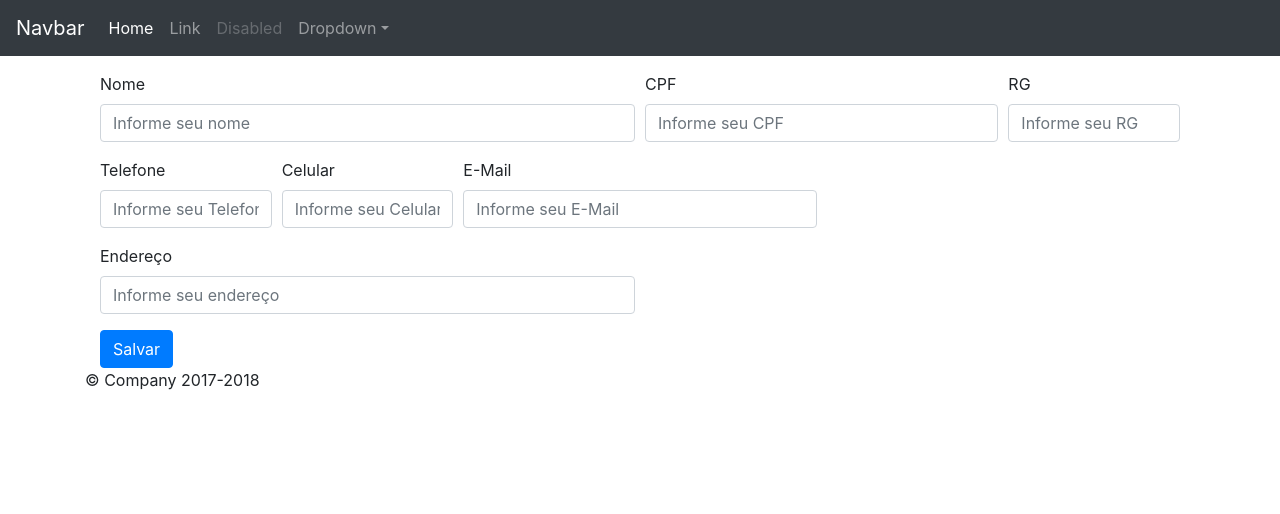
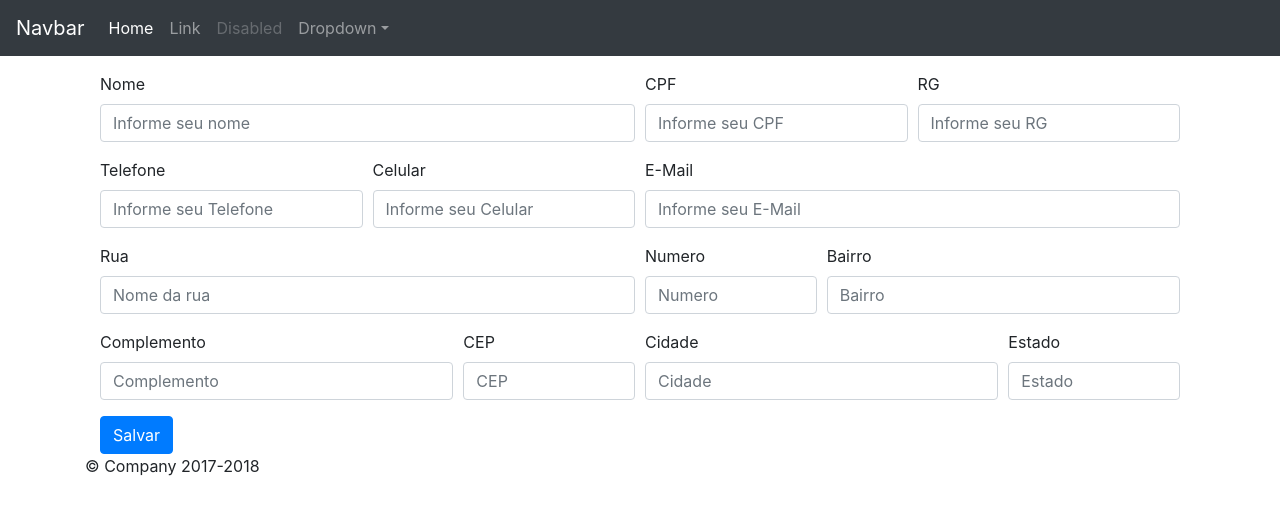
Before and after one commit to anderkallsgo/AgendaFront, an Angular app: page / in a window 1280 px wide. Shown: the top 514 px of the page. Built offline with nearby package versions, Linux system fonts and the light colour scheme.

Commit message:
Terminado formulário com Obejto endereço e criado service

```diff
--- a/src/app/agendamento/cadastrar/cadastrar.component.html
+++ /dev/null
@@ -1,40 +0,0 @@
-<div class="container">
-<form [formGroup]="cadastroForm">
-  <div class="form-row">
-  <div class="form-group col-md-6">
-    <label for="nome">Nome</label>
-    <input type="text" class="form-control" id="nome" placeholder="Informe seu nome" formControlName="nome">
-  </div>
-  <div class="form-group col-md-4">
-    <label for="cpf">CPF</label>
-    <input type="text" class="form-control" id="cpf" placeholder="Informe seu CPF" formControlName="cpf">
-  </div>
-  <div class="form-group col-md-2">
-      <label for="rg">RG</label>
-      <input type="text" class="form-control" id="rg" placeholder="Informe seu RG" formControlName="rg">
-    </div>
-  </div>
-  <div class="form-row">
-      <div class="form-group col-md-2">
-        <label for="telefone">Telefone</label>
-        <input type="text" class="form-control" id="telefone" placeholder="Informe seu Telefone" formControlName="telefone">
-      </div>
-      <div class="form-group col-md-2">
-        <label for="celular">Celular</label>
-        <input type="text" class="form-control" id="celular" placeholder="Informe seu Celular" formControlName="celular">
-      </div>
-      <div class="form-group col-md-4">
-          <label for="email">E-Mail</label>
-          <input type="text" class="form-control" id="email" placeholder="Informe seu E-Mail" formControlName="email">
-        </div>
-    </div>
-    <div class="form-row">
-        <div class="form-group col-md-6">
-            <label for="endereco">Endereço</label>
-            <input type="text" class="form-control" id="endereco" placeholder="Informe seu endereço" formControlName="endereco">
-    </div>
-    </div>
-
-  <button type="submit" class="btn btn-primary" (click)="salvarForm()">Salvar</button>
-</form>
-</div>
--- a/src/app/app.module.ts
+++ b/src/app/app.module.ts
@@ -5,8 +5,9 @@ import { AppRoutingModule } from './app-routing.module';
 import { AppComponent } from './app.component';
 import { FooterComponent } from './footer/footer.component';
 import { HeaderComponent } from './header/header.component';
-import { CadastrarComponent } from './agendamento/cadastrar/cadastrar.component';
+import { CadastrarComponent } from './pessoa/cadastrar/cadastrar.component';
 import { ReactiveFormsModule } from '@angular/forms';
+import { HttpClientModule } from '@angular/common/http';
 
 @NgModule({
   declarations: [
@@ -18,7 +19,8 @@ import { ReactiveFormsModule } from '@angular/forms';
   imports: [
     BrowserModule,
     AppRoutingModule,
-    ReactiveFormsModule
+    ReactiveFormsModule,
+    HttpClientModule
   ],
   providers: [],
   bootstrap: [AppComponent]
--- /dev/null
+++ b/src/app/pessoa/cadastrar/cadastrar.component.html
@@ -0,0 +1,67 @@
+<div class="container">
+<form [formGroup]="cadastroForm">
+  <div class="form-row">
+  <div class="form-group col-md-6">
+    <label for="nome">Nome</label>
+    <input type="text" class="form-control" id="nome" placeholder="Informe seu nome" formControlName="nome">
+  </div>
+  <div class="form-group col-md-3">
+    <label for="cpf">CPF</label>
+    <input type="text" class="form-control" id="cpf" placeholder="Informe seu CPF" formControlName="cpf">
+  </div>
+  <div class="form-group col-md-3">
+      <label for="rg">RG</label>
+      <input type="text" class="form-control" id="rg" placeholder="Informe seu RG" formControlName="rg">
+    </div>
+  </div>
+  <div class="form-row">
+      <div class="form-group col-md-3">
+        <label for="telefone">Telefone</label>
+        <input type="text" class="form-control" id="telefone" placeholder="Informe seu Telefone" formControlName="telefone">
+      </div>
+      <div class="form-group col-md-3">
+        <label for="celular">Celular</label>
+        <input type="text" class="form-control" id="celular" placeholder="Informe seu Celular" formControlName="celular">
+      </div>
+      <div class="form-group col-md-6">
+          <label for="email">E-Mail</label>
+          <input type="text" class="form-control" id="email" placeholder="Informe seu E-Mail" formControlName="email">
+        </div>
+    </div>
+    <div formGroupName="endereco">
+    <div class="form-row">
+        <div class="form-group col-md-6">
+            <label for="logradouro">Rua</label>
+            <input type="text" class="form-control" id="logradouro" placeholder="Nome da rua" formControlName="logradouro">
+    </div>
+    <div class="form-group col-md-2">
+        <label for="numero">Numero</label>
+        <input type="text" class="form-control" id="numero" placeholder="Numero" formControlName="numero">
+  </div>
+  <div class="form-group col-md-4">
+    <label for="bairro">Bairro</label>
+    <input type="text" class="form-control" id="bairro" placeholder="Bairro" formControlName="bairro">
+</div>
+</div>
+<div class="form-row">
+  <div class="form-group col-md-4">
+      <label for="complemento">Complemento</label>
+      <input type="text" class="form-control" id="complemento" placeholder="Complemento" formControlName="complemento">
+</div>
+<div class="form-group col-md-2">
+  <label for="cep">CEP</label>
+  <input type="text" class="form-control" id="cep" placeholder="CEP" formControlName="cep">
+</div>
+<div class="form-group col-md-4">
+  <label for="cidade">Cidade</label>
+  <input type="text" class="form-control" id="cidade" placeholder="Cidade" formControlName="cidade">
+</div>
+<div class="form-group col-md-2">
+  <label for="estado">Estado</label>
+  <input type="text" class="form-control" id="estado" placeholder="Estado" formControlName="estado">
+</div>
+</div>
+</div>
+  <button type="submit" class="btn btn-primary" (click)="salvarForm()">Salvar</button>
+</form>
+</div>
--- a/src/app/agendamento/cadastrar/cadastrar.component.ts
+++ b/src/app/pessoa/cadastrar/cadastrar.component.ts
@@ -1,3 +1,4 @@
+import { Endereco } from './../../model/endereco.model';
 import { Component, OnInit } from '@angular/core';
 import { FormGroup, FormControl } from '@angular/forms';
 
@@ -23,8 +24,16 @@ export class CadastrarComponent implements OnInit {
       rg: new FormControl(),
       telefone: new FormControl(),
       celular: new FormControl(),
-      endereco: new FormControl(),
-      email: new FormControl()
+      email: new FormControl(),
+      endereco: new FormGroup({
+        logradouro: new FormControl(),
+        numero: new FormControl(),
+        bairro: new FormControl(),
+        complemento: new FormControl(),
+        cep: new FormControl(),
+        cidade: new FormControl(),
+        estado: new FormControl()
+      })
     });
   }
   salvarForm() {
--- a/src/environments/environment.ts
+++ b/src/environments/environment.ts
@@ -1,16 +1,9 @@
-// This file can be replaced during build by using the `fileReplacements` array.
-// `ng build --prod` replaces `environment.ts` with `environment.prod.ts`.
-// The list of file replacements can be found in `angular.json`.
+const urlApiAgendaHeroku = 'https://api-agenda-omega.herokuapp.com';
 
 export const environment = {
-  production: false
+  production: false,
+  pessoa: {
+    save: urlApiAgendaHeroku + '/pessoa/save',
+    delete: urlApiAgendaHeroku + '/pessoa/delete'
+  }
 };
-
-/*
- * For easier debugging in development mode, you can import the following file
- * to ignore zone related error stack frames such as `zone.run`, `zoneDelegate.invokeTask`.
- *
- * This import should be commented out in production mode because it will have a negative impact
- * on performance if an error is thrown.
- */
-// import 'zone.js/dist/zone-error';  // Included with Angular CLI.
```
Also changed, not shown: src/app/pessoa/pessoa.service.ts (added, +16 -0 lines), src/app/pessoa/cadastrar/cadastrar.component.css (added), 2 other files (tests, documents, lock files or other folders).
